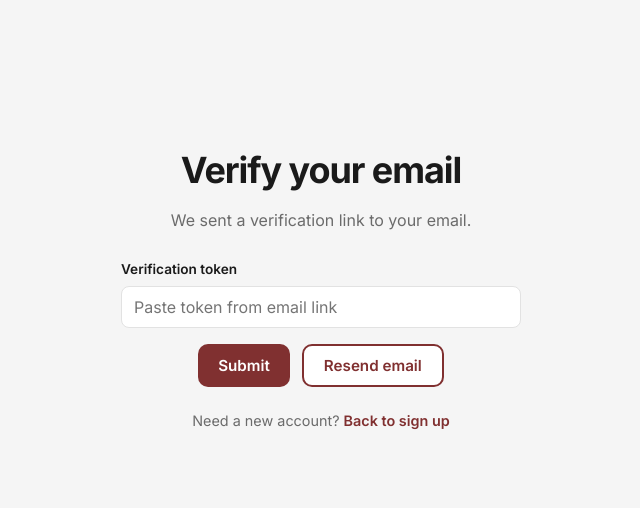
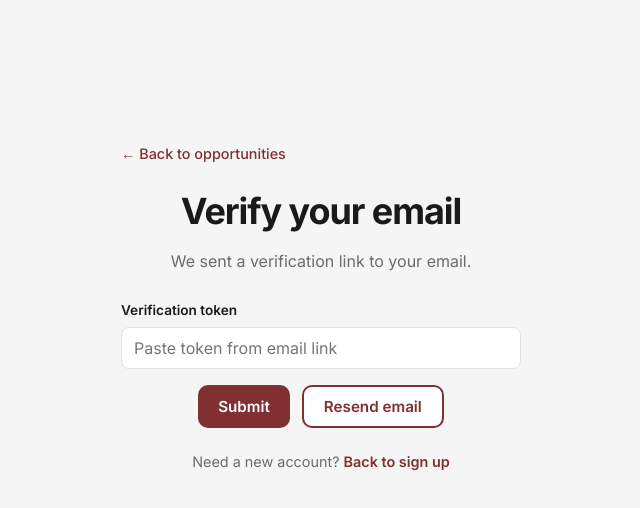
Before and after one commit to llasic7558/520_Group_Proj, a React (Vite) app in the folder five_college_connect/client/: page /verify-email in a window 1280 px wide. Shown: the top 508 px of the page, without its empty margins (319-959 px from the left). Built offline with nearby package versions, Linux system fonts and the light colour scheme; no server answers.

Commit message:
Add return navigation to email verification

```diff
--- a/five_college_connect/client/src/components/EmailVerificationBanner.jsx
+++ b/five_college_connect/client/src/components/EmailVerificationBanner.jsx
@@ -1,14 +1,14 @@
 import { useState } from 'react'
-import { useNavigate } from 'react-router-dom'
+import { useLocation, useNavigate } from 'react-router-dom'
 import { useAuth } from '../context/AuthContext.js'
 import { resendVerificationEmail } from '../lib/api.js'
 
-// Shown under the welcome banner on /opportunities when the user is signed in
-// but has not verified their email yet. Sends a new verification email and
-// navigates to the verification page.
+// Shown when the user is signed in but has not verified their email yet.
+// Sends a new verification email and navigates to the verification page.
 export default function EmailVerificationBanner() {
   const { user, isAuthenticated } = useAuth()
   const navigate = useNavigate()
+  const location = useLocation()
   const [loading, setLoading] = useState(false)
   const [errorMessage, setErrorMessage] = useState('')
 
@@ -21,7 +21,11 @@ export default function EmailVerificationBanner() {
     setLoading(true)
     try {
       await resendVerificationEmail()
-      navigate('/verify-email')
+      navigate('/verify-email', {
+        state: {
+          returnTo: `${location.pathname}${location.search}`,
+        },
+      })
     } catch (err) {
       setErrorMessage(
         err?.message || 'Could not send a verification email. Try again.',
--- a/five_college_connect/client/src/pages/ProfilePage/ProfilePage.jsx
+++ b/five_college_connect/client/src/pages/ProfilePage/ProfilePage.jsx
@@ -12,6 +12,7 @@ import {
   updateProfile,
 } from '../../lib/api.js'
 import { getUser } from '../../lib/authStorage.js'
+import EmailVerificationBanner from '../../components/EmailVerificationBanner.jsx'
 import AddProfileProjectModal from '../../components/profile/AddProfileProjectModal.jsx'
 import { TopNav } from '../../components/opportunities/TopNav.jsx'
 import {
@@ -846,6 +847,7 @@ export default function ProfilePage() {
   return (
     <div className="prof-app">
       <TopNav searchPlaceholder="Search for opportunities, skills, or students..." />
+      <EmailVerificationBanner />
 
       <div className="prof-shell">
         <div id="main-content" role="main" tabIndex={-1} className="prof-main">
--- a/five_college_connect/client/src/pages/VerifyEmailPage/VerifyEmailPage.css
+++ b/five_college_connect/client/src/pages/VerifyEmailPage/VerifyEmailPage.css
@@ -1,3 +1,7 @@
+.verify-email__back {
+  text-align: left;
+}
+
 .verify-email__message {
   margin: 0 0 14px;
   padding: 10px 12px;
--- a/five_college_connect/client/src/pages/VerifyEmailPage/VerifyEmailPage.jsx
+++ b/five_college_connect/client/src/pages/VerifyEmailPage/VerifyEmailPage.jsx
@@ -19,11 +19,26 @@ function isTokenAlreadyUsedError(err) {
     .includes('already been used')
 }
 
+function getSafeReturnTo(value, fallback = '/opportunities') {
+  if (typeof value !== 'string') return fallback
+  if (!value.startsWith('/') || value.startsWith('//')) return fallback
+  if (value.startsWith('/verify-email')) return fallback
+  return value
+}
+
+function getReturnLabel(path) {
+  if (path.startsWith('/profile')) return 'profile'
+  if (path.startsWith('/signup')) return 'sign up'
+  return 'opportunities'
+}
+
 export default function VerifyEmailPage() {
   const navigate = useNavigate()
   const location = useLocation()
   const query = useQuery()
   const { user, updateUser } = useAuth()
+  const returnTo = getSafeReturnTo(location.state?.returnTo)
+  const returnLabel = getReturnLabel(returnTo)
 
   const [token, setToken] = useState(() => query.get('token') || '')
   const [status, setStatus] = useState('idle') // idle | verifying | verified | error
@@ -39,7 +54,7 @@ export default function VerifyEmailPage() {
     }
     setStatus('verified')
     setMessage(redirectMessage)
-    setTimeout(() => navigate('/opportunities', { replace: true }), 800)
+    setTimeout(() => navigate(returnTo, { replace: true }), 800)
   }
 
   async function submitVerification(nextToken) {
@@ -65,7 +80,7 @@ export default function VerifyEmailPage() {
       if (result?.user) updateUser(result.user)
       setStatus('verified')
       setMessage('Email verified. Redirecting…')
-      setTimeout(() => navigate('/opportunities', { replace: true }), 800)
+      setTimeout(() => navigate(returnTo, { replace: true }), 800)
     } catch (err) {
       if (isTokenAlreadyUsedError(err)) {
         finishAsVerified('Your email is already verified. Redirecting…')
@@ -105,6 +120,9 @@ export default function VerifyEmailPage() {
   return (
     <div className="simple-page">
       <main id="main-content" tabIndex={-1} className="simple-page__main simple-page__main--center">
+        <p className="simple-page__back verify-email__back">
+          <Link to={returnTo}>{`← Back to ${returnLabel}`}</Link>
+        </p>
         <h1 className="simple-page__title">Verify your email</h1>
         <p className="simple-page__lede">
           {email
```
Also changed, not shown: 2 other files (tests, documents, lock files or other folders).
